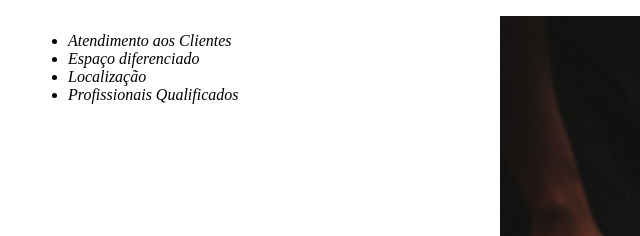
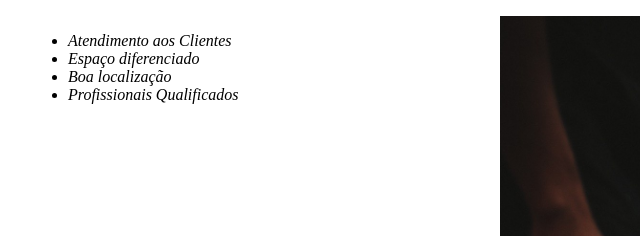
Before and after one commit to Evandeg/HTMLCSS, a plain HTML site: page index.html in a window 1280 px wide. Shown: the part 899-1135 px from the top of the page, 0-640 px from the left. Drawn offline with Linux system fonts and the light colour scheme.

Commit message:
Update index.html

```diff
--- a/index.html
+++ b/index.html
@@ -27,7 +27,7 @@
 			<ul>
 				<li class="itens">Atendimento aos Clientes</li>
 				<li class="itens">Espaço diferenciado</li>
-				<li class="itens">Localização</li>
+				<li class="itens">Boa localização</li>
 				<li class="itens">Profissionais Qualificados</li>
 			</ul>
 
```
